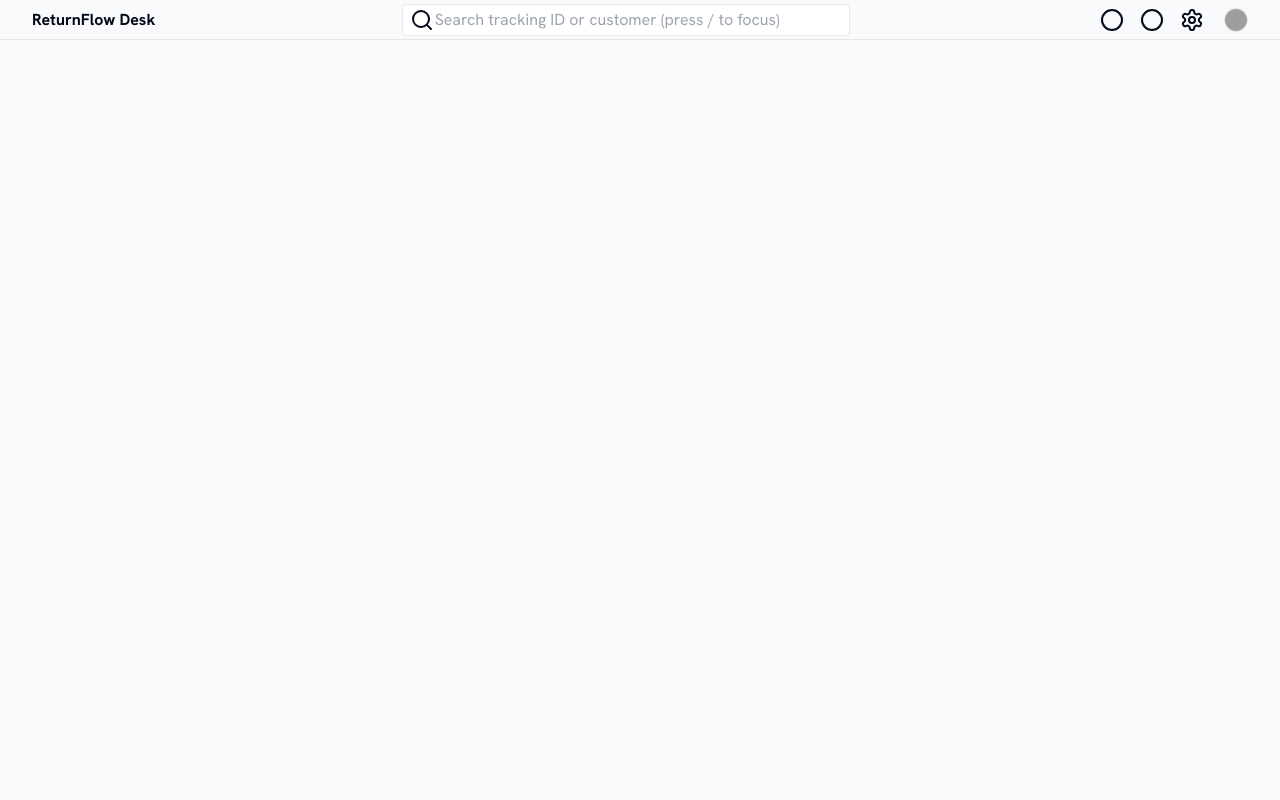
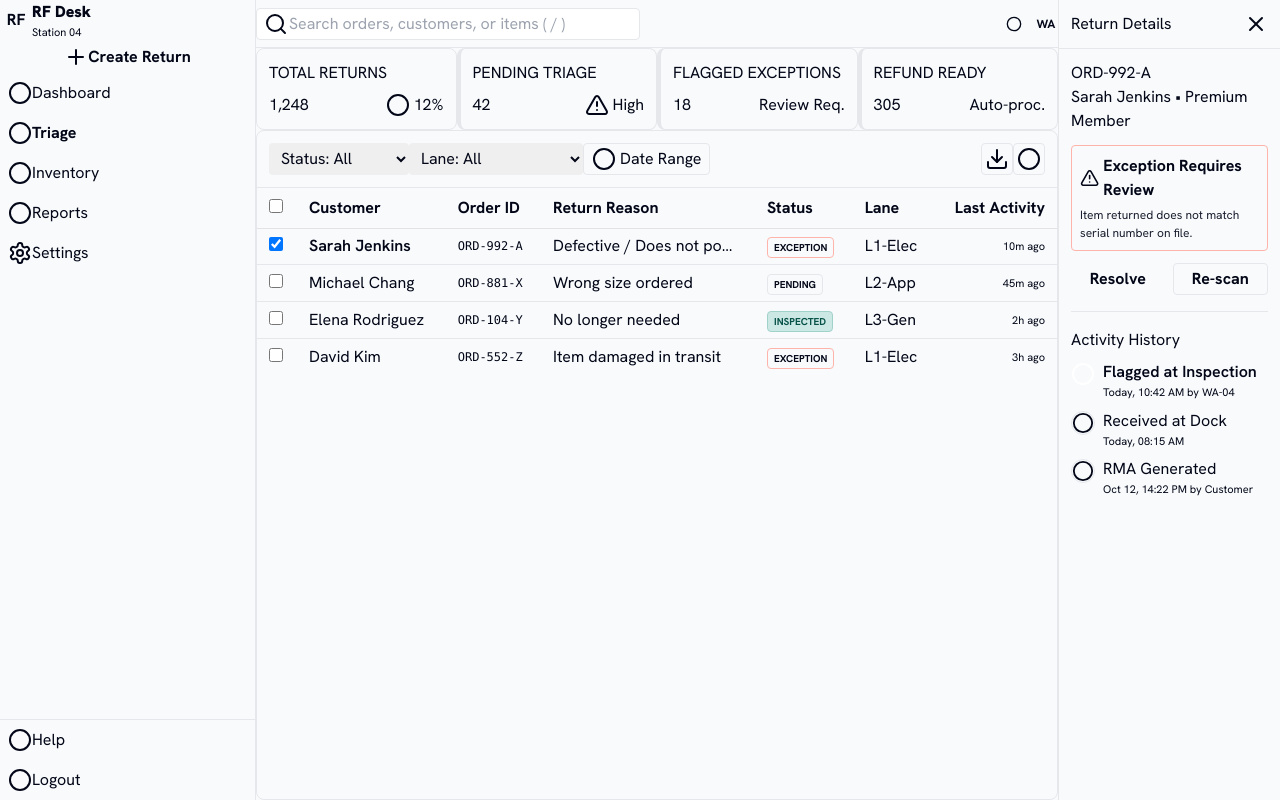
Before and after one commit to hikmetgulsesli/returnflow-desk-4cc4a207, a React (Vite) app: page / in a window 1280 px wide. Built offline with nearby package versions, Linux system fonts and the light colour scheme; grey boxes are pictures that could not be loaded.

Commit message:
chore: recover US-002 implement work

```diff
--- a/src/App.tsx
+++ b/src/App.tsx
@@ -1,25 +1,34 @@
 import { useMemo } from 'react';
 import {
-  TriageBoardReturnflowDesk,
-  type TriageBoardReturnflowDeskActionId,
+  CustomerEditorReturnflowDesk,
+  type CustomerEditorReturnflowDeskActionId,
+  CustomerOperationsReturnflowDesk,
+  type CustomerOperationsReturnflowDeskActionId,
 } from './screens';
 import { publishReturnflowDeskBridge } from './test/bridge';
 import { useReturnflowDeskStore } from './features/returnflow-desk/returnflow-desk.store';
+import { createReturnRecord } from './features/surf-customer-operations/act_create_record';
+import { retryReturnflowLoad } from './features/surf-customer-operations/act_retry_load';
+import { selectReturnRecord } from './features/surf-customer-operations/act_select_record';
+import { cancelReturnEdit } from './features/surf-customer-editor/act_cancel_edit';
+import { saveReturnRecord } from './features/surf-customer-editor/act_save_record';
+
+type ReturnflowActionId = CustomerOperationsReturnflowDeskActionId | CustomerEditorReturnflowDeskActionId;
 
 export default function App() {
   const desk = useReturnflowDeskStore();
 
   publishReturnflowDeskBridge(desk.snapshot);
 
-  const actions = useMemo<Partial<Record<TriageBoardReturnflowDeskActionId, () => void>>>(
+  const actions = useMemo<Partial<Record<ReturnflowActionId, () => void>>>(
     () => ({
-      'create-return-4': () => desk.createDraftReturn(),
-      'filter-5': () => desk.setActivePanel('filters'),
-      'sort-6': () => desk.setActivePanel('sort'),
-      'assign-7': () => desk.selectRecord('RET-1038'),
-      'assign-8': () => desk.selectRecord('RET-1041'),
-      'inspect-9': () => desk.setActivePanel('inspection'),
-      'review-10': () => desk.selectRecord('RET-1027'),
+      'create-return-1': () => createReturnRecord(desk),
+      'date-range-2': () => desk.setActivePanel('date-range'),
+      'export-3': () => desk.setActivePanel('export'),
+      'filter-settings-4': () => desk.setActivePanel('filters'),
+      'close-5': () => desk.setActivePanel('triage'),
+      'resolve-6': () => selectReturnRecord(desk, 'RET-1041'),
+      're-scan-7': () => retryReturnflowLoad(desk),
       'dashboard-1': () => desk.navigate('dashboard'),
       'triage-2': () => desk.navigate('triage'),
       'inventory-3': () => desk.navigate('inventory'),
@@ -27,19 +36,23 @@
       'settings-5': () => desk.setActivePanel('settings'),
       'help-6': () => desk.setActivePanel('help'),
       'logout-7': () => desk.setActivePanel('logout'),
-      'notifications-1': () => desk.setActivePanel('notifications'),
-      'help-2': () => desk.setActivePanel('help'),
-      'settings-3': () => desk.setActivePanel('settings'),
+      'cancel-edit-1': () => cancelReturnEdit(desk),
+      'save-return-2': () => saveReturnRecord(desk),
     }),
     [desk],
   );
+
+  const screen =
+    desk.snapshot.activeScreen === 'CustomerEditorReturnflowDesk'
+      ? <CustomerEditorReturnflowDesk actions={actions} />
+      : <CustomerOperationsReturnflowDesk actions={actions} />;
 
   return (
     <div
       data-setfarm-root="returnflow-desk"
       className="min-h-screen w-full flex bg-slate-50 text-slate-950"
     >
-      <TriageBoardReturnflowDesk actions={actions} />
+      {screen}
     </div>
   );
 }
--- a/src/features/returnflow-desk/returnflow-desk.repo.ts
+++ b/src/features/returnflow-desk/returnflow-desk.repo.ts
@@ -8,9 +8,11 @@
 export type ReturnflowStorageStatus = 'idle' | 'loaded' | 'persisted' | 'recovered' | 'unavailable';
 
 export interface PersistedReturnflowDeskState {
+  activeScreen: 'CustomerOperationsReturnflowDesk' | 'CustomerEditorReturnflowDesk';
   activeRoute: string;
   selectedRecordId: string | null;
   activePanel: string;
+  searchQuery: string;
   records: ReturnflowRecord[];
 }
 
@@ -21,9 +23,11 @@
 }
 
 const defaultState: PersistedReturnflowDeskState = {
+  activeScreen: 'CustomerOperationsReturnflowDesk',
   activeRoute: 'triage',
   selectedRecordId: returnflowDeskFixture[0]?.id ?? null,
   activePanel: 'triage',
+  searchQuery: '',
   records: returnflowDeskFixture,
 };
 
@@ -63,12 +67,17 @@
     : defaultState.records;
 
   return {
+    activeScreen:
+      state.activeScreen === 'CustomerEditorReturnflowDesk'
+        ? 'CustomerEditorReturnflowDesk'
+        : defaultState.activeScreen,
     activeRoute: typeof state.activeRoute === 'string' ? state.activeRoute : defaultState.activeRoute,
     selectedRecordId:
       typeof state.selectedRecordId === 'string' || state.selectedRecordId === null
         ? state.selectedRecordId
         : defaultState.selectedRecordId,
     activePanel: typeof state.activePanel === 'string' ? state.activePanel : defaultState.activePanel,
+    searchQuery: typeof state.searchQuery === 'string' ? state.searchQuery : defaultState.searchQuery,
     records,
   };
 }
--- a/src/features/returnflow-desk/returnflow-desk.store.ts
+++ b/src/features/returnflow-desk/returnflow-desk.store.ts
@@ -11,6 +11,8 @@
   activeScreen: string;
   activeRoute: string;
   selectedRecord: ReturnflowRecord | null;
+  searchQuery: string;
+  records: ReturnflowRecord[];
   counts: Record<string, number>;
   storageStatus: ReturnflowStorageStatus;
   lastError: string | null;
@@ -22,7 +24,11 @@
   navigate: (route: string) => void;
   selectRecord: (recordId: string) => void;
   setActivePanel: (panel: string) => void;
+  searchRecords: (query: string) => void;
   createDraftReturn: () => void;
+  saveSelectedReturn: () => void;
+  cancelEdit: () => void;
+  retryLoad: () => void;
 }
 
 function countRecords(records: ReturnflowRecord[]): Record<string, number> {
@@ -50,12 +56,21 @@
 
   const snapshot = useMemo<ReturnflowDeskSnapshot>(() => {
     const selectedRecord = state.records.find((record) => record.id === state.selectedRecordId) ?? null;
+    const normalizedQuery = state.searchQuery.trim().toLowerCase();
+    const visibleRecords = normalizedQuery
+      ? state.records.filter((record) =>
+          [record.id, record.customer, record.sku, record.reason, record.status, record.priority]
+            .some((value) => value.toLowerCase().includes(normalizedQuery)),
+        )
+      : state.records;
 
     return {
-      activeScreen: 'TriageBoardReturnflowDesk',
+      activeScreen: state.activeScreen,
       activeRoute: state.activeRoute,
       selectedRecord,
-      counts: countRecords(state.records),
+      searchQuery: state.searchQuery,
+      records: visibleRecords,
+      counts: countRecords(visibleRecords),
       storageStatus,
       lastError,
       activePanel: state.activePanel,
@@ -68,10 +83,22 @@
       updateState((current) => ({ ...current, activeRoute: route, activePanel: route }));
     },
     selectRecord: (recordId) => {
-      updateState((current) => ({ ...current, selectedRecordId: recordId, activePanel: 'record' }));
+      updateState((current) => ({
+        ...current,
+        selectedRecordId: recordId,
+        activeScreen: 'CustomerEditorReturnflowDesk',
+        activePanel: 'record',
+      }));
     },
     setActivePanel: (panel) => {
       updateState((current) => ({ ...current, activePanel: panel }));
+    },
+    searchRecords: (query) => {
+      updateState((current) => ({
+        ...current,
+        searchQuery: query,
+        activePanel: query ? 'search-results' : 'triage',
+      }));
     },
     createDraftReturn: () => {
       updateState((current) => {
@@ -89,9 +116,27 @@
           ...current,
           records: [draft, ...current.records],
           selectedRecordId: draft.id,
+          activeScreen: 'CustomerEditorReturnflowDesk',
           activePanel: 'create-return',
         };
       });
     },
+    saveSelectedReturn: () => {
+      updateState((current) => ({
+        ...current,
+        activeScreen: 'CustomerOperationsReturnflowDesk',
+        activePanel: 'saved',
+      }));
+    },
+    cancelEdit: () => {
+      updateState((current) => ({
+        ...current,
+        activeScreen: 'CustomerOperationsReturnflowDesk',
+        activePanel: 'triage',
+      }));
+    },
+    retryLoad: () => {
+      setStore(loadReturnflowDeskState());
+    },
   };
 }
--- /dev/null
+++ b/src/features/surf-customer-editor/act_cancel_edit.ts
@@ -0,0 +1,5 @@
+import type { ReturnflowDeskStore } from '../returnflow-desk/returnflow-desk.store';
+
+export function cancelReturnEdit(store: ReturnflowDeskStore) {
+  store.cancelEdit();
+}
--- /dev/null
+++ b/src/features/surf-customer-editor/act_save_record.ts
@@ -0,0 +1,5 @@
+import type { ReturnflowDeskStore } from '../returnflow-desk/returnflow-desk.store';
+
+export function saveReturnRecord(store: ReturnflowDeskStore) {
+  store.saveSelectedReturn();
+}
--- /dev/null
+++ b/src/features/surf-customer-operations/act_create_record.ts
@@ -0,0 +1,5 @@
+import type { ReturnflowDeskStore } from '../returnflow-desk/returnflow-desk.store';
+
+export function createReturnRecord(store: ReturnflowDeskStore) {
+  store.createDraftReturn();
+}
--- /dev/null
+++ b/src/features/surf-customer-operations/act_retry_load.ts
@@ -0,0 +1,5 @@
+import type { ReturnflowDeskStore } from '../returnflow-desk/returnflow-desk.store';
+
+export function retryReturnflowLoad(store: ReturnflowDeskStore) {
+  store.retryLoad();
+}
--- /dev/null
+++ b/src/features/surf-customer-operations/act_search_records.ts
@@ -0,0 +1,5 @@
+import type { ReturnflowDeskStore } from '../returnflow-desk/returnflow-desk.store';
+
+export function searchReturnRecords(store: ReturnflowDeskStore, query: string) {
+  store.searchRecords(query);
+}
--- /dev/null
+++ b/src/features/surf-customer-operations/act_select_record.ts
@@ -0,0 +1,5 @@
+import type { ReturnflowDeskStore } from '../returnflow-desk/returnflow-desk.store';
+
+export function selectReturnRecord(store: ReturnflowDeskStore, recordId: string) {
+  store.selectRecord(recordId);
+}
```
